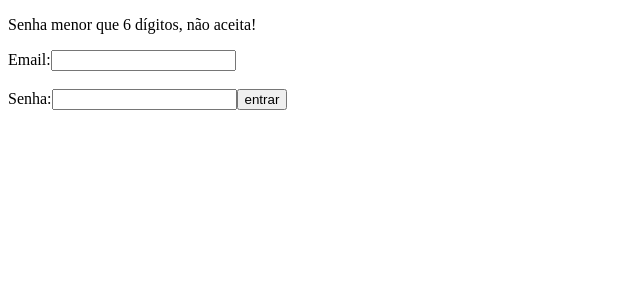
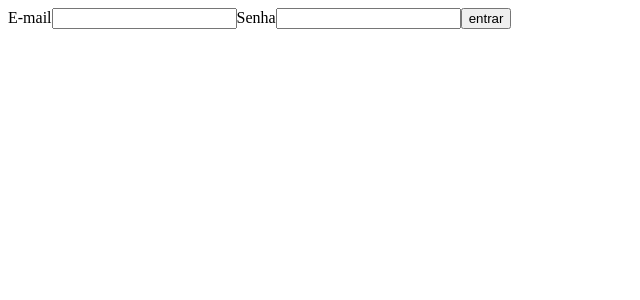
Before and after one commit to Welen1911/react_aulas, a React (Create React App) app: page / in a window 1280 px wide. Shown: the top 300 px of the page, without its empty margins (0-640 px from the left). Built offline with nearby package versions, Linux system fonts and the light colour scheme.

Commit message:
Transformando o login em componentes

```diff
--- a/src/App/pages/login/Login.tsx
+++ b/src/App/pages/login/Login.tsx
@@ -1,6 +1,7 @@
 import { useCallback, useEffect, useMemo, useRef, useState } from "react";
 import { useNavigate } from "react-router-dom"
 import { isSet } from "util/types";
+import { InputLogin } from "./components/InputLogin";
 let cont = 0;
 export const Login = () => {
     const history = useNavigate();
@@ -43,17 +44,25 @@ export const Login = () => {
         }
     }, []);
     return (
-    <div id="div">
-        <form action="">
-        <p>{SenhaLenght}</p>
-        <label>
-            <span>Email:</span>
-            <input type="email" value={email} onKeyDown={e => e.key === "Enter"? inputSenhaRef.current?.focus() : false} ref={inputEmailRef} onChange={e => setEmail(e.target.value)}/>
-        </label><br /><br />
-        <label>
-            <span>Senha:</span>
-            <input type="password"  ref={inputSenhaRef} onKeyDown={e => e.key === "Enter" ? buttonEntrarRef.current?.click() : null} value={senha} onChange={e => setSenha(e.target.value)}/>
-        </label>
+
+        <div>
+        <form>
+        <InputLogin
+            label="E-mail"
+            value={email}
+            type="email"
+            onChange={newValue => setEmail(newValue)}
+            onPressEnter={() => inputSenhaRef.current?.focus()}
+            ref={inputEmailRef}
+        ></InputLogin>
+        <InputLogin
+        label="Senha"
+        value={senha}
+        type="password"
+        onChange={newValue => setSenha(newValue)}
+        onPressEnter={() => buttonEntrarRef.current?.focus()}
+        ref={inputSenhaRef}
+        ></InputLogin>
         <button type="button" ref={buttonEntrarRef} onClick={handleEntrar}>entrar</button>
         </form>
     </div>
--- /dev/null
+++ b/src/App/pages/login/components/InputLogin.tsx
@@ -0,0 +1,18 @@
+interface IInputLoginProps {
+    label: string;
+    value: string;
+    type: string;
+    onChange: (newValue: string) => void;
+    onPressEnter: () => void;
+    ref: React.RefObject<HTMLInputElement>;
+}
+
+
+export const InputLogin: React.FC<IInputLoginProps> = (props) => {
+    return (
+        <label>
+            <span>{props.label}</span>
+            <input type={props.type} value={props.value} onKeyDown={e => e.key === "Enter"? props.onPressEnter : undefined} onChange={e => props.onChange(e.target.value)}/>
+        </label>
+    )
+}
```
